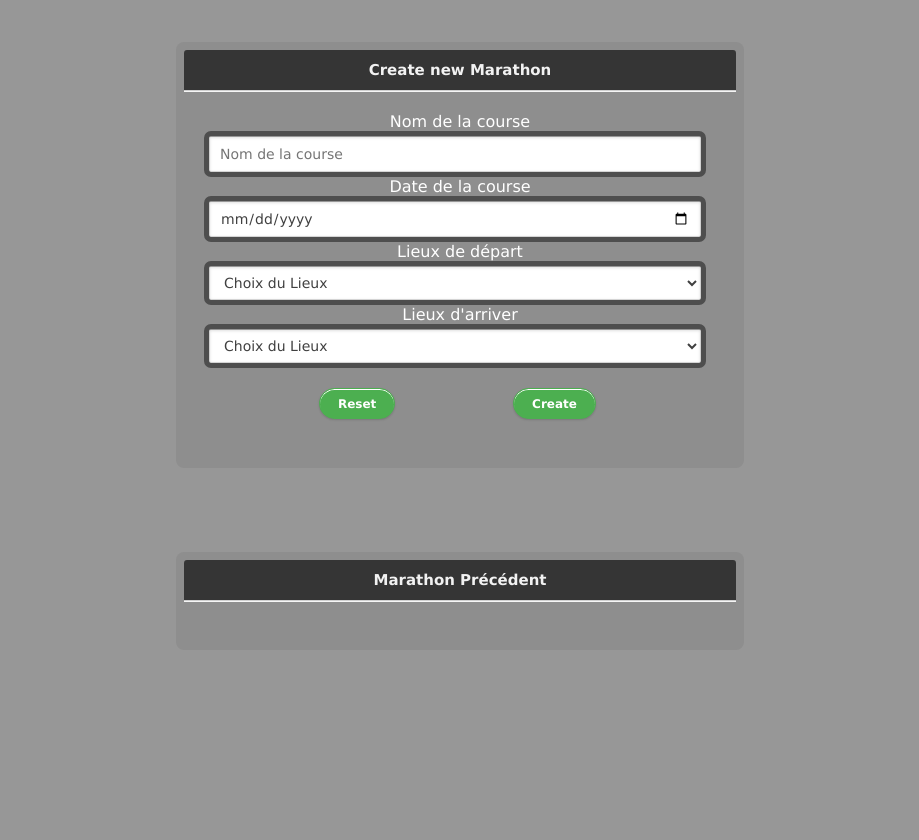
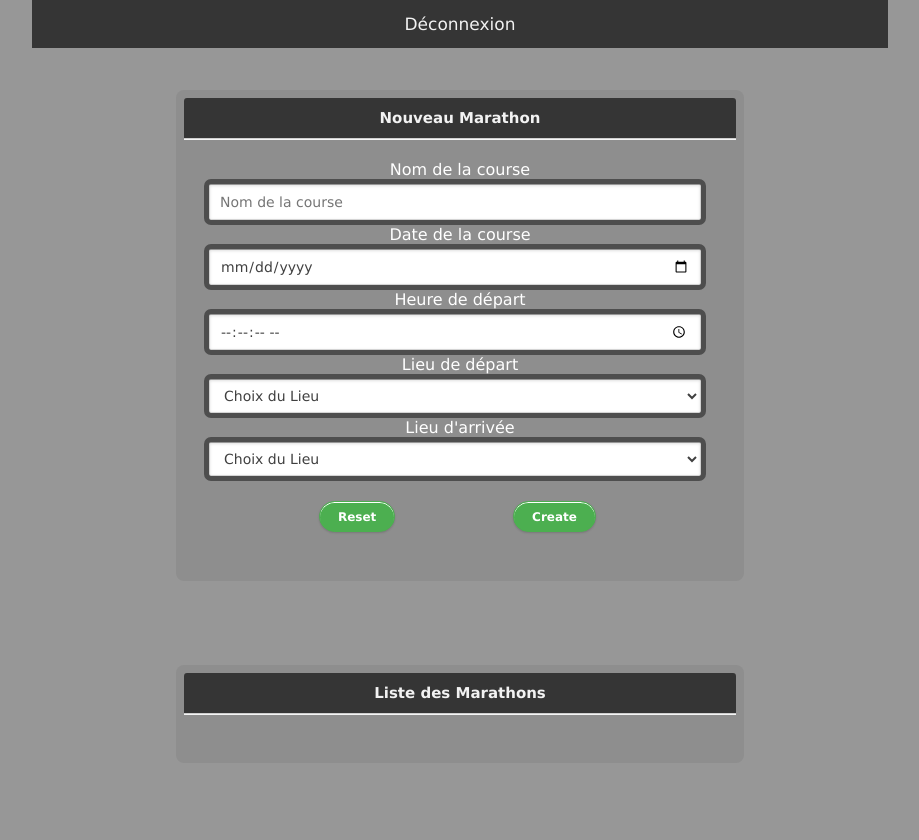
Before and after one commit to Square04299/WebSite-Marathon, a PHP site: template view/Admin/index.php in a window 1280 px wide. Shown: the part 13-853 px from the top of the page, without its empty margins (180-1099 px from the left). Before the commit the page ends 615 px from the top, so only its background shows below. Run offline with PHP 8.4, Linux system fonts and the light colour scheme; the template is opened without the code that fills it, so the values that code supplies are empty.

Commit message:
Pannel admin + Ajoute des nouvelles courses

```diff
--- a/Content/style.css
+++ b/Content/style.css
@@ -7,7 +7,6 @@
    Pour pouvoir utiliser un "min-height: 100%" sur div#global, il nous faut:
    - un parent (body) en "height: 100%";
    - le parent de body également en "height: 100%". */
-/*TODO Change the color theme to black and green */
 html,
 body {
   height: 34px;
@@ -164,7 +163,8 @@ hr {
 
 .box input[type="text"],
 .box input[type="password"],
-.box input[type="date"] {
+.box input[type="date"],
+.box input[type="time"] {
   width: 470px;
 }
 
@@ -181,6 +181,7 @@ select {
 input[type="text"],
 input[type="password"],
 input[type="date"],
+input[type="time"],
 select {
   margin: 5px;
   margin-right: 15px;
--- a/controller/ControllerConnection.php
+++ b/controller/ControllerConnection.php
@@ -43,7 +43,7 @@ class ControllerConnection extends Controller
                         "index");
         }
         else
-            throw new Exception("Action impossible : login ou mot de passe non défini");
+            $this->generateView(array('msgError' => 'Action impossible : login ou mot de passe non défini'),"index");
     }
 
     public function disconnect()
--- a/model/Admin.php
+++ b/model/Admin.php
@@ -22,4 +22,10 @@ class Admin extends Model {
         fclose($fp);
     }
 
+    public function newRace($name,$depart,$arriver,$date){
+        $sql = "insert into T_COURSE (C_NAME,C_LIEUX_DEPART,C_LIEUX_ARRIVER,C_DATE_DEBUT,C_END)"
+        ." values(?, ?, ?, ?, ?)";
+        $this->executeRequest($sql, array($name, $depart, $arriver, $date,"0"));
+    }
+
 }
--- a/ressources/lieux.json
+++ b/ressources/lieux.json
@@ -1 +1 @@
-[{"R_ID":"1","R_LIEUX":"Bruxelle"},{"R_ID":"4","R_LIEUX":"Liverpool"},{"R_ID":"3","R_LIEUX":"Londre"},{"R_ID":"6","R_LIEUX":"Lyon"},{"R_ID":"2","R_LIEUX":"Mons"},{"R_ID":"5","R_LIEUX":"Paris"}]
+[{"R_ID":"1","R_LIEUX":"Bruxelles"},{"R_ID":"4","R_LIEUX":"Liverpool"},{"R_ID":"3","R_LIEUX":"Londres"},{"R_ID":"6","R_LIEUX":"Lyon"},{"R_ID":"2","R_LIEUX":"Mons"},{"R_ID":"5","R_LIEUX":"Paris"}]
--- a/ressources/script.js
+++ b/ressources/script.js
@@ -1,43 +1,47 @@
 $(function() {
-  $(".lieux").ready(function() {
+  $(".lieuxDepart").ready(function() {
     var combobox;
     $.ajax({
-      url: "./ressources/script.json",
+      url: "ressources/lieux.json",
       success: function(lieux) {
-        console.log("I'm here");
         $.each(lieux, function(key, lieux) {
           combobox +=
-            "<option value =" + lieux.R_ID + ">" + lieux.R_LIEUX + "</option>";
+            "<option name =" +
+            lieux.R_LIEUX +
+            ">" +
+            lieux.R_LIEUX +
+            "</option>";
         });
-        $(".lieux").append(combobox);
+        $(".lieuxDepart").append(combobox);
       }
     });
   });
-  /*
-  $(".departement").change(function(e) {
-    var selectedDpt = $(this).val();
-    var confirmeddpt;
-    var comboboxWorker =
-      "Employer <select><option hidden selected value>Select Employer</option>";
-    selectedDpt += ".json";
-    $.getJSON("./ressources/", function(files) {
-      $.each(files, function(key, file) {
-        if (file === selectedDpt) {
-          confirmeddpt = selectedDpt;
-        }
-      });
-      $.getJSON("./ressources/" + confirmeddpt, function(workers) {
-        $.each(workers, function(key, worker) {
-          comboboxWorker +=
-            "<option value =" +
-            worker.empno +
-            ">" +
-            worker.empnom +
-            "</option>";
+
+  $(".lieuxDepart").change(function(e) {
+    var index = $(".lieuxDepart option:selected").val();
+    var combobox;
+    $.ajax({
+      url: "ressources/lieux.json",
+      success: function(lieux) {
+        $.each(lieux, function(key, lieux) {
+          if (lieux.R_LIEUX == index) {
+            combobox +=
+              "<option name =" +
+              lieux.R_LIEUX +
+              " hidden >" +
+              lieux.R_LIEUX +
+              "</option>";
+          } else {
+            combobox +=
+              "<option name =" +
+              lieux.R_LIEUX +
+              ">" +
+              lieux.R_LIEUX +
+              "</option>";
+          }
         });
-        comboboxWorker += "</select>";
-        $(".employer").html(comboboxWorker);
-      });
+        $(".lieuxArriver").append(combobox);
+      }
     });
-  });*/
+  });
 });
--- a/view/Admin/index.php
+++ b/view/Admin/index.php
@@ -1,25 +1,30 @@
 <?php $this->title = "Marathon - Administration"?>
 
-
+<div class="topnav">
+    <a href="connection/disconnect">Déconnexion</a>
+</div>
 <div class="container">
     <div class="box">
-        <h1>Create new Marathon</h1>
-        <form method="post" action="Admin">
+        <h1>Nouveau Marathon</h1>
+        <form method="post" action="admin/newRace">
             <label>Nom de la course</label>
-                <input type="text" name="nom" value="" placeholder="Nom de la course">
+                <input type="text" name="race" placeholder="Nom de la course" required>
             <label>Date de la course</label>
-                <input type="date" name="date" value="" placeholder="Date">
+                <input type="date" name="dateRace" placeholder="Date" required>
 
-            <label>Lieux de départ </label>
+            <label>Heure de départ</label>
+                <input type="time" step="1" name="timeRace" value="" placeholder="Time" required>
 
-                <select class="lieux">
-                    <option selected disabled>Choix du Lieux</option>
+            <label>Lieu de départ </label>
+
+                <select class="lieuxDepart" name="depart" required>
+                    <option selected disabled>Choix du Lieu</option>
                 </select>
 
-            <label>Lieux d'arriver </label>
+            <label>Lieu d'arrivée</label>
 
-                <select>
-                    <option value selected disabled>Choix du Lieux</option>
+                <select class="lieuxArriver" name="arriver" required>
+                    <option value selected disabled>Choix du Lieu</option>
                 </select>
 
             <div>
@@ -31,19 +36,19 @@
 </div>
 <div class="container">
     <div class="box">
-        <h1>Marathon Précédent</h1>
+        <h1>Liste des Marathons</h1>
             <?php foreach ($races as $race):?>
-                    <article>
+                <article>
                     <div class="box">
                         <h1><?= $this->clean($race['Cname'])?> </h1>
                         <div class="grid-container">
                             <div class="grid">
-                                <div>Lieux de Départ</div>
+                                <div>Lieu de départ</div>
                                 <hr/>
                                 <?= $this->clean($race['lieuxDepart'])?>
                             </div>
                             <div  class="grid">
-                                <div>Lieux d'Arriver</div>
+                                <div>Lieu d'arrivée</div>
                                 <hr/>
                                 <?= $this->clean($race['lieuxArriver'])?>
                             </div>
@@ -53,13 +58,13 @@
                                 <?= $this->clean($race['dateDebut'])?>
                             </div>
                             <div class="grid">
-                                <div>Nombres de participant</div>
+                                <div>Nombre de participants</div>
                                 <hr/>
                                 <?= $this->clean($race['total']) ?>
                             </div>
                         </div>
                     </div>
-                    </article>
-                <?php endforeach; ?>
+                </article>
+            <?php endforeach; ?>
     </div>
 </div>
```
Also changed, not shown: controller/ControllerAdmin.php (+17 -0 lines), model/Join.php (+5 -3 lines), model/Race.php (+3 -20 lines).
